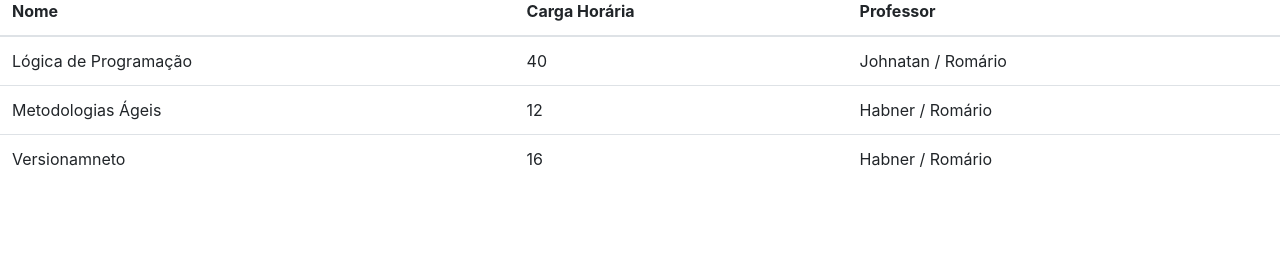
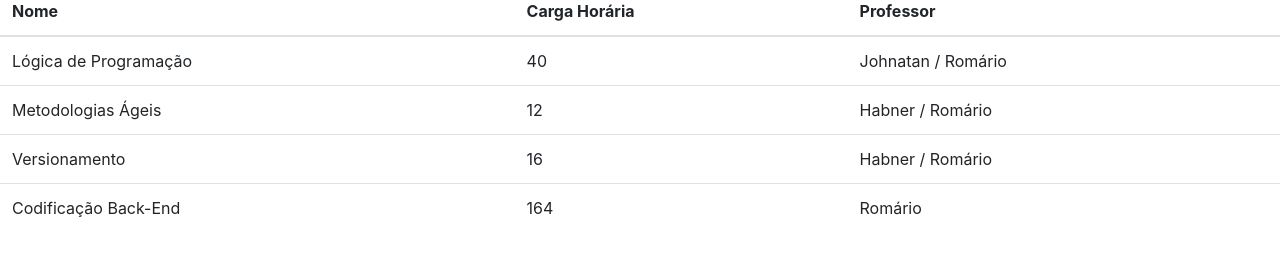
Before and after one commit to EDUARDO1503/AIFS_Unidades_Curriculares, a plain HTML site: page index.html in a window 1280 px wide. Shown: the part 116-372 px from the top of the page. Drawn offline with nearby package versions, Linux system fonts and the light colour scheme.

Commit message:
Adicionado Cod Back

```diff
--- a/index.html
+++ b/index.html
@@ -27,9 +27,14 @@
                 <td>Habner / Romário</td>
             </tr>
             <tr>
-                <td>Versionamneto</td>
+                <td>Versionamento</td>
                 <td>16</td>
                 <td>Habner / Romário</td>
+            <tr/>
+            <tr>
+                <td>Codificação Back-End</td>
+                <td>164</td>
+                <td>Romário</td>
             </tr>
         </tbody>
       </table>
```
